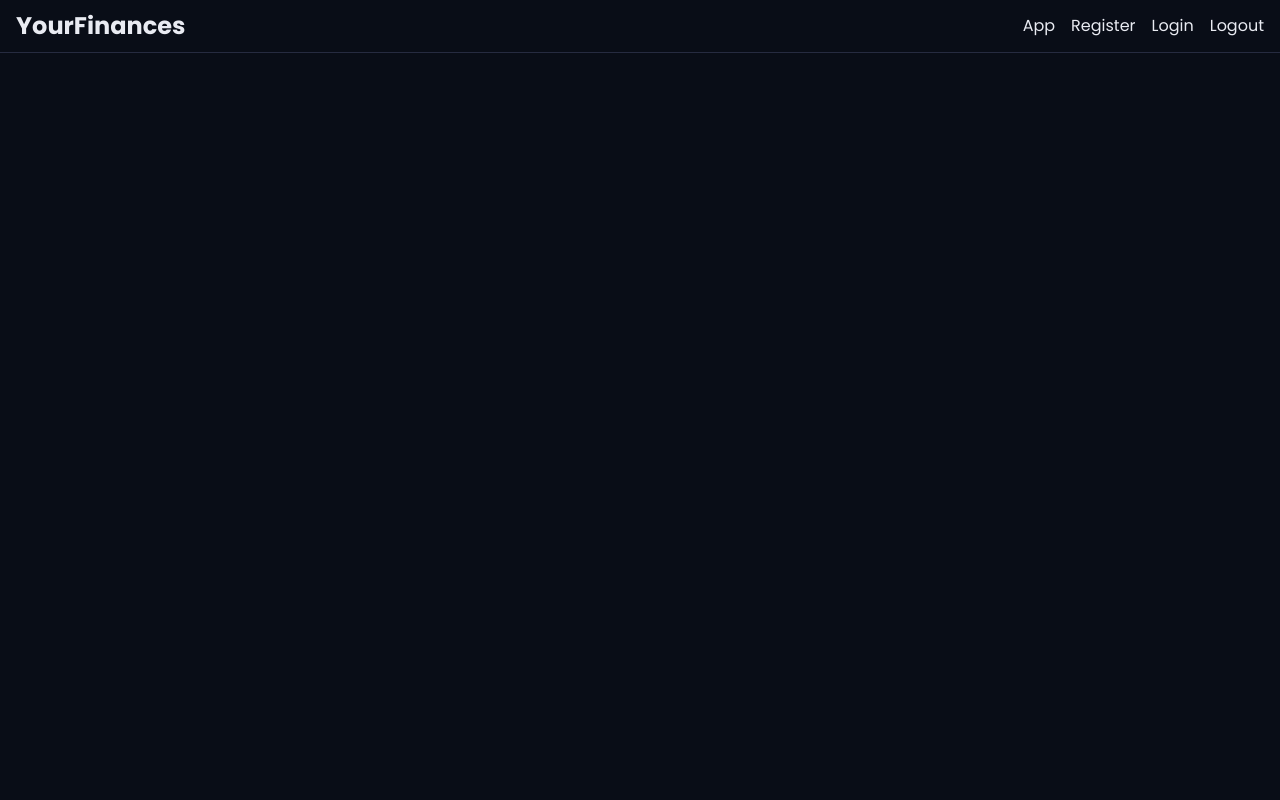
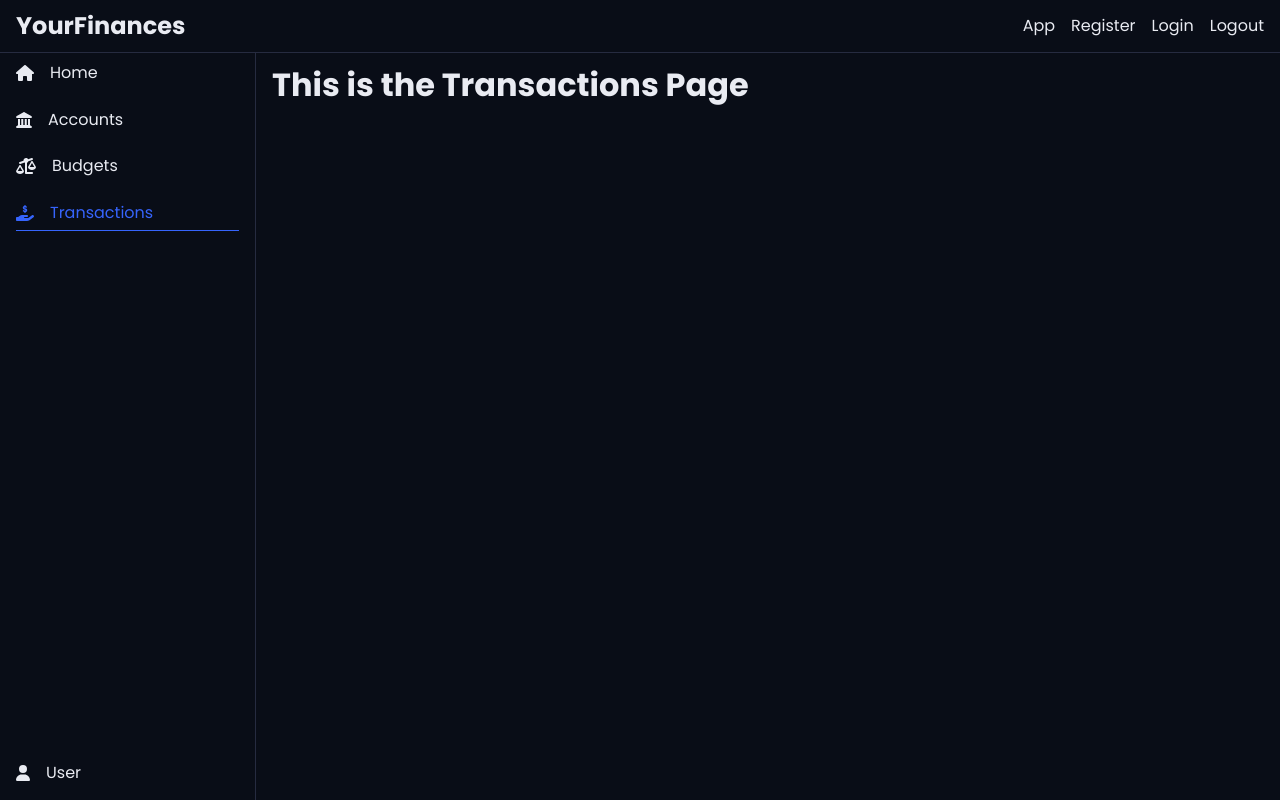
Before and after one commit to jonmico/your-finances, a React (Vite) app in the folder client/: page /app/transactions in a window 1280 px wide. Built offline with nearby package versions, Linux system fonts and the light colour scheme.

Commit message:
Update routing for app-nav changes.

```diff
--- a/client/src/App.tsx
+++ b/client/src/App.tsx
@@ -11,10 +11,11 @@ import GlobalNav from './components/global-nav';
 import Index from './pages';
 import Home from './pages/home';
 import Accounts from './pages/accounts';
-import Stocks from './pages/stocks';
 import User from './pages/user';
 import Register from './pages/register';
 import Login from './pages/login';
+import Budgets from './pages/budgets';
+import Transactions from './pages/transactions';
 
 const PageContent = styled.div`
   grid-column: 1/-1;
@@ -76,7 +77,8 @@ export default function App() {
             <Route index element={<Navigate replace to={'home'} />} />
             <Route path={'home'} element={<Home />} />
             <Route path={'accounts'} element={<Accounts />} />
-            <Route path={'stocks'} element={<Stocks />} />
+            <Route path={'budgets'} element={<Budgets />} />
+            <Route path={'transactions'} element={<Transactions />} />
             <Route path={'user'} element={<User />} />
           </Route>
         </Routes>
--- /dev/null
+++ b/client/src/pages/budgets.tsx
@@ -0,0 +1,7 @@
+export default function Budgets() {
+  return (
+    <div>
+      <h1>This is the Budget Page</h1>
+    </div>
+  );
+}
--- a/client/src/pages/stocks.tsx
+++ /dev/null
@@ -1,7 +0,0 @@
-export default function Stocks() {
-  return (
-    <div>
-      <h1>This is the Stocks page.</h1>
-    </div>
-  );
-}
--- /dev/null
+++ b/client/src/pages/transactions.tsx
@@ -0,0 +1,7 @@
+export default function Transactions() {
+  return (
+    <div>
+      <h1>This is the Transactions Page</h1>
+    </div>
+  );
+}
```
